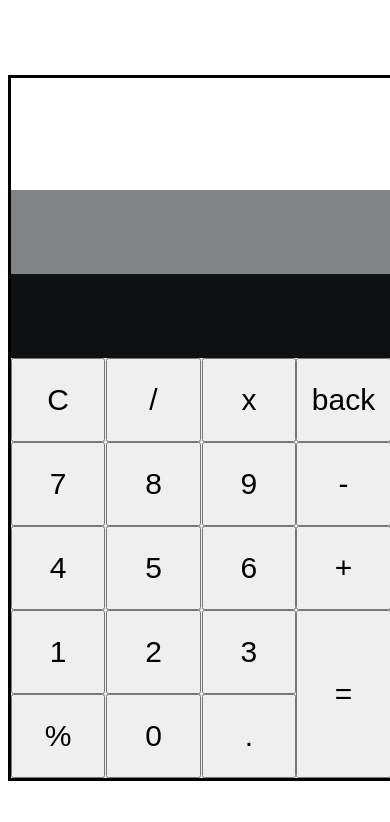
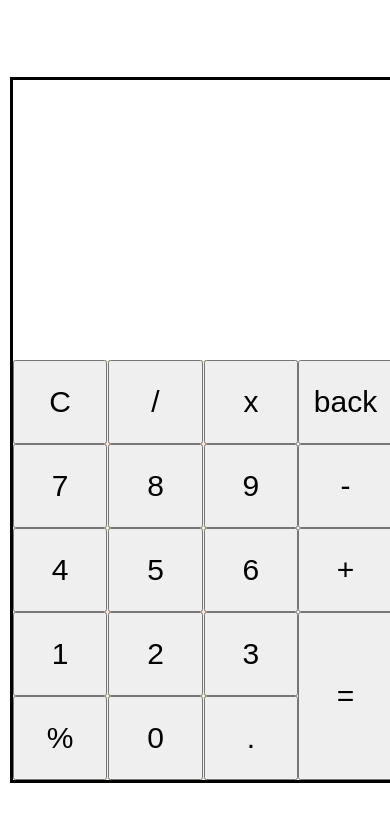
Before and after one commit to Zking4ever/practice-javascript, a plain HTML site: page calculater/index.html in a window 390 px wide. Drawn offline with Linux system fonts and the light colour scheme.

Commit message:
styling and adjusting

```diff
--- a/calculater/index.html
+++ b/calculater/index.html
@@ -10,7 +10,6 @@
    <div class="wraper">
     <div class="display">
         <div class="intract"></div>
-        <div class="intermdiate"></div>
     </div>
     <div class="btns">
         <div class="numbers">
--- a/calculater/script.js
+++ b/calculater/script.js
@@ -10,13 +10,6 @@ for(var i=1; i<btn.length-1;i++){
     btn[i].addEventListener('click',function(){
         out.innerHTML += this.innerHTML;
     });
-}
-// detect operation btns
-for(var j=0;j<oprbtn.length;j++){
-    oprbtn[j].addEventListener('click',function(){
-
-       inter.innerHTML ="whats going on?";
-   });
 }
 //comput result func
 equal.addEventListener('click',function(){
--- a/calculater/style.css
+++ b/calculater/style.css
@@ -1,3 +1,10 @@
+body{
+    width: 100%;
+    height: 100vh;
+    display: flex;
+    align-items: center;
+    justify-content: center;
+}
 .wraper{
     width: 500px;
     height: 700px;
@@ -17,7 +24,6 @@
     justify-content: end;
 }
 .intract{
-    background-color: rgb(127, 133, 133);
     font-size: 60px;
 }
 .intermdiate{
@@ -64,6 +70,5 @@
         width: 380px;
         height: 700px;
         border: solid;
-        margin-top: 20%;
     }
 }
```
